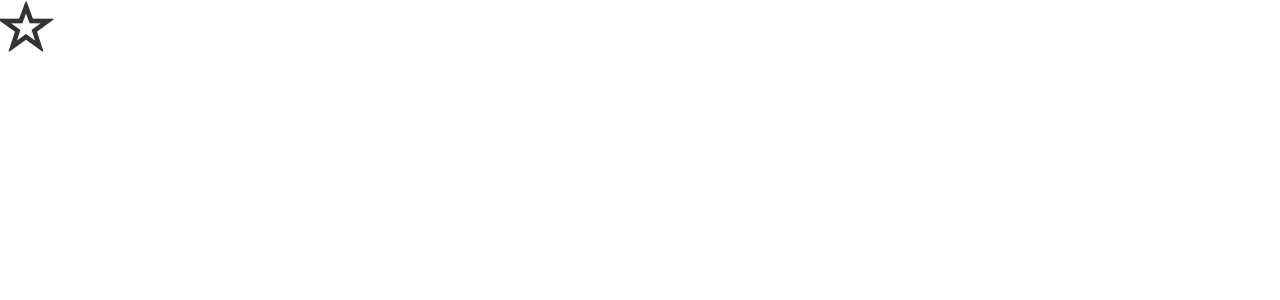
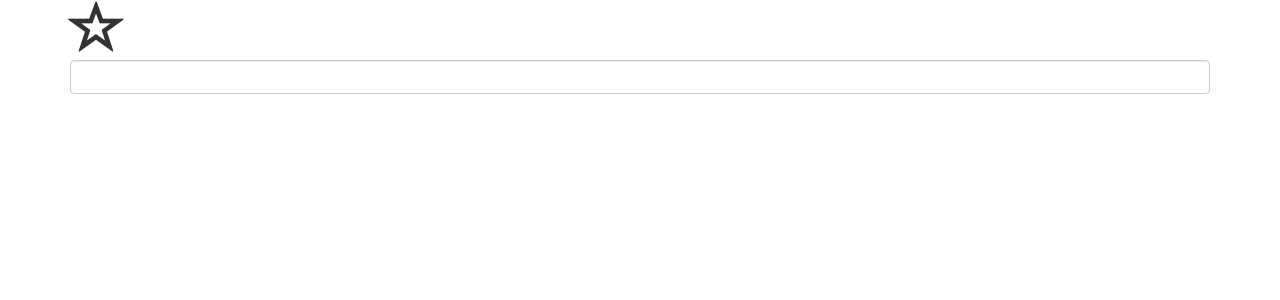
Before and after one commit to Fribsee/Practicing-everything, an Angular app: page / in a window 1280 px wide. Shown: the top 300 px of the page. Built offline with nearby package versions, Linux system fonts and the light colour scheme.

Commit message:
TitleCase pipe is working

```diff
--- a/src/app/app.component.html
+++ b/src/app/app.component.html
@@ -1,5 +1,8 @@
-<div class="row">
+<div class="container">
+  <div class="row">
     <div class="col-xs-12">
         <app-star></app-star>
+        <app-title-case></app-title-case>
     </div>
+  </div>
 </div>
--- a/src/app/app.component.ts
+++ b/src/app/app.component.ts
@@ -6,4 +6,6 @@ import { Component } from '@angular/core';
   styleUrls: ['./app.component.css']
 })
 export class AppComponent {
+
+
 }
--- a/src/app/server/server.component.html
+++ /dev/null
@@ -1 +0,0 @@
-<p>The Server Component</p>
--- /dev/null
+++ b/src/app/title-case/title-case.component.html
@@ -0,0 +1,7 @@
+<div>
+    <input class="form-control"
+    type="text"
+    [(ngModel)]="enteredValue">
+    {{ enteredValue | titleCase }}
+
+</div>
--- /dev/null
+++ b/src/app/titlecase.pipe.ts
@@ -0,0 +1,35 @@
+import { Pipe, PipeTransform } from '@angular/core';
+@Pipe({
+  name: 'titleCase'
+})
+export class TitleCasePipe implements PipeTransform {
+
+  transform(value: string): any {
+    if (!value) { return null; }
+
+    let words = value.split(' ');
+
+
+    for (let i = 0; i < words.length; i++) {
+      let word = words[i];
+
+      if (i > 0 && this.isPreposition(word)) {
+        words[i] = word.toLowerCase();
+      } else {
+        words[i] = this.toTitleCase(word);
+      }
+    }
+
+    return words.join(' ');
+  }
+
+  private toTitleCase(word: string): string {
+    return word.substr(0, 1).toUpperCase() + word.substr(1).toLowerCase();
+  }
+
+  private isPreposition(word: string): boolean {
+  let prepositions = ['the', 'of', 'in'];
+    return prepositions.includes(word.toLowerCase());
+  }
+
+}
```
Also changed, not shown: src/app/app.module.ts (+9 -3 lines), src/app/server/server.component.ts (deleted, +0 -10 lines), src/app/title-case/title-case.component.ts (added, +10 -0 lines).
